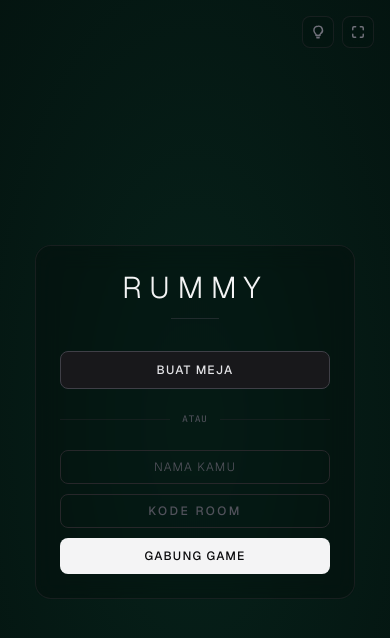
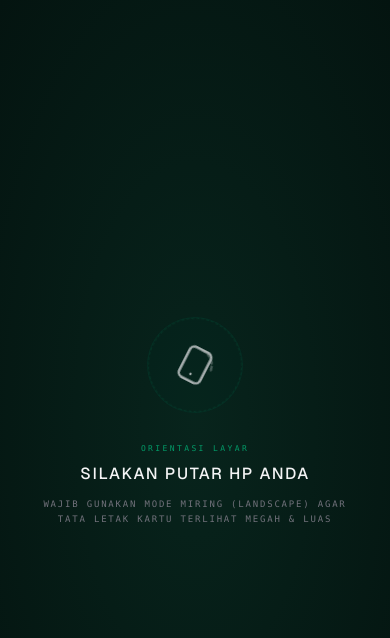
Before and after one commit to akhie-art/rummy, a Next.js app: page / in a window 390 px wide. Shown: the top 638 px of the page. Built offline with nearby package versions, Linux system fonts and the light colour scheme.

Commit message:
first commit

```diff
--- a/app/globals.css
+++ b/app/globals.css
@@ -94,3 +94,13 @@ body {
 .fiery-screen {
   animation: fiery-bloom 2.2s cubic-bezier(0.25, 1, 0.5, 1) forwards;
 }
+
+/* Portrait Rotation Blocker Utility */
+.portrait-blocker {
+  display: none !important;
+}
+@media (max-width: 932px) and (orientation: portrait) {
+  .portrait-blocker {
+    display: flex !important;
+  }
+}
--- a/app/page.tsx
+++ b/app/page.tsx
@@ -93,9 +93,16 @@ export default function Home() {
   const toggleFullscreen = () => {
     if (typeof document === "undefined") return;
     if (!document.fullscreenElement) {
-      document.documentElement.requestFullscreen().catch((err) => {
-        console.warn(`Fullscreen error: ${err.message}`);
-      });
+      document.documentElement.requestFullscreen()
+        .then(() => {
+          // Attempt to lock orientation to landscape automatically when going fullscreen (Android Chrome support)
+          if (typeof screen !== "undefined" && screen.orientation && screen.orientation.lock) {
+            screen.orientation.lock("landscape").catch(() => {});
+          }
+        })
+        .catch((err) => {
+          console.warn(`Fullscreen error: ${err.message}`);
+        });
     } else {
       document.exitFullscreen().catch(() => {});
     }
@@ -212,6 +219,32 @@ export default function Home() {
 
       {/* Ambient Background */}
       <div className="absolute inset-0 pointer-events-none bg-radial from-[#08251d] to-[#041410] opacity-80" />
+
+      {/* 0. IMMERSIVE MOBILE PORTRAIT ROTATION PROMPT */}
+      <div className="fixed inset-0 bg-[#041410] z-[999999] portrait-blocker flex-col items-center justify-center text-center p-8 select-none animate-fade-in overflow-hidden">
+        <div className="absolute inset-0 pointer-events-none bg-radial from-[#08251d] to-[#041410] opacity-95" />
+
+        <div className="relative z-10 flex flex-col items-center">
+          {/* Dynamic Rotating Screen Icon Vector */}
+          <div className="w-24 h-24 rounded-full bg-emerald-950/30 border border-emerald-900/30 flex items-center justify-center mb-8 relative animate-pulse">
+            <div className="absolute inset-0 border border-emerald-600/20 border-dashed rounded-full animate-[spin_10s_linear_infinite]" />
+
+            {/* Smoothly spinning smartphone framing */}
+            <svg className="w-10 h-10 text-zinc-200 animate-[spin_2.5s_ease-in-out_infinite]" viewBox="0 0 24 24" fill="none" stroke="currentColor" strokeWidth="1.5" strokeLinecap="round" strokeLinejoin="round">
+              <rect x="5" y="2" width="14" height="20" rx="3" />
+              <path d="M12 18h.01" />
+              {/* Arc indicating rotation */}
+              <path d="M12 2A10 10 0 0 1 22 12" className="opacity-40" strokeDasharray="2 2" />
+            </svg>
+          </div>
+
+          <span className="text-[8px] font-mono text-emerald-600 uppercase tracking-[0.3em] block leading-none mb-2.5">Orientasi Layar</span>
+          <h1 className="text-base font-medium tracking-widest text-zinc-100 uppercase leading-snug mb-3">Silakan Putar HP Anda</h1>
+          <p className="text-[9px] font-mono text-zinc-500 max-w-xs uppercase tracking-[0.2em] leading-relaxed">
+            Wajib gunakan mode miring (landscape) agar tata letak kartu terlihat megah & luas
+          </p>
+        </div>
+      </div>
 
       {/* Global Minimalist Fullscreen Toggle Button */}
       <button
```
